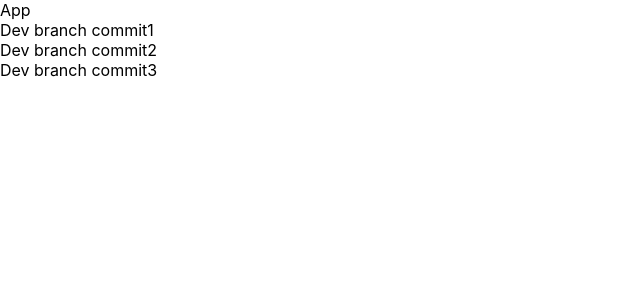
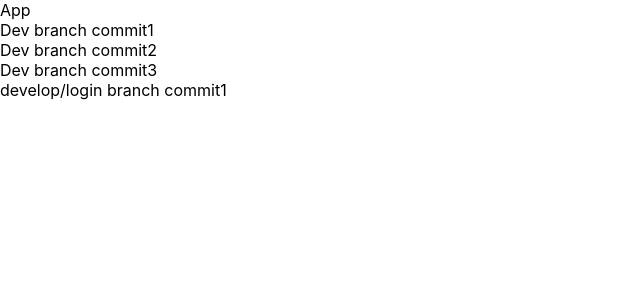
Before and after one commit to YuliyaMartinchuk/cra-webstorm, a React (Create React App) app: page / in a window 1280 px wide. Shown: the top 300 px of the page, without its empty margins (0-640 px from the left). Built offline with nearby package versions, Linux system fonts and the light colour scheme.

Commit message:
develop/login branch commit1

```diff
--- a/src/App.tsx
+++ b/src/App.tsx
@@ -7,6 +7,7 @@ function App() {
           <div>Dev branch commit1</div>
           <div>Dev branch commit2</div>
           <div>Dev branch commit3</div>
+          <div>develop/login branch commit1</div>
     </div>
   );
 }
```
